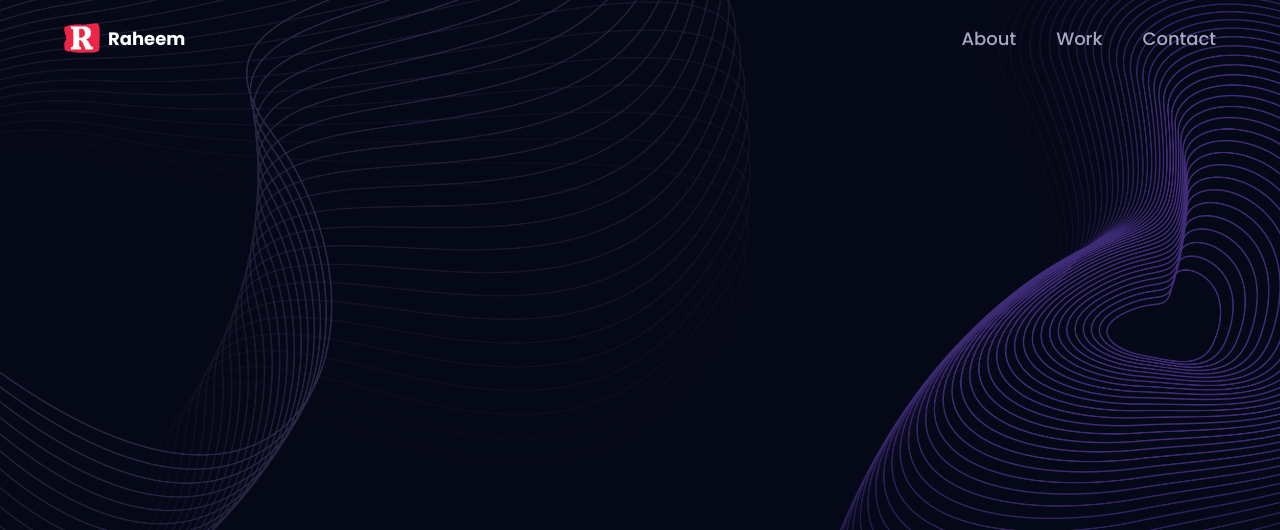
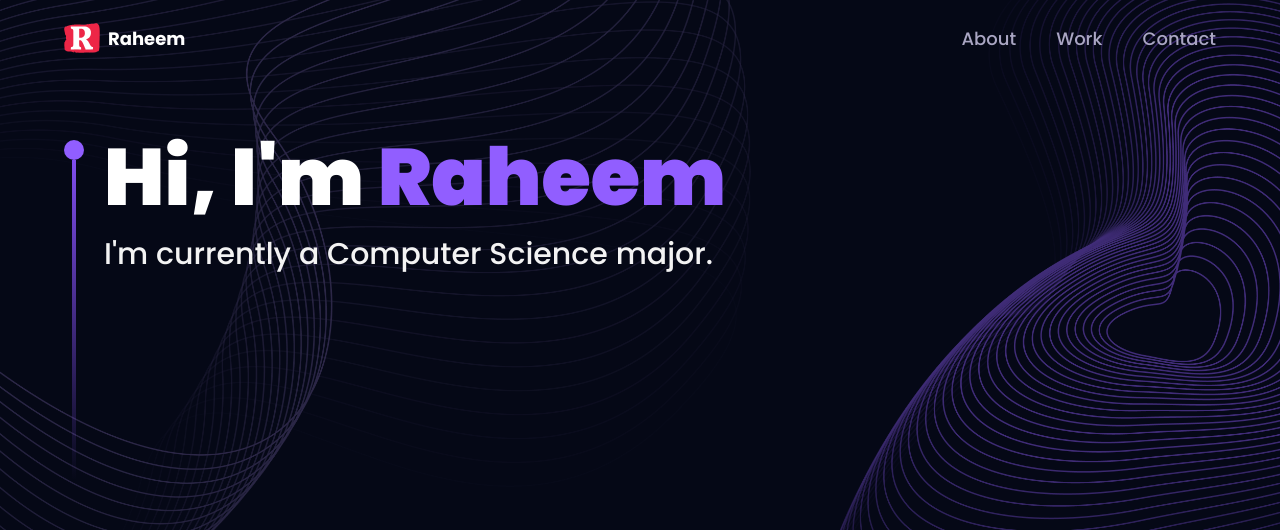
Before and after one commit to raheem6/3d_personal_website, a React (Vite) app: page / in a window 1280 px wide. Shown: the top 530 px of the page. Built offline with nearby package versions, Linux system fonts and the light colour scheme.

Commit message:
working on Hero Section

```diff
--- a/src/components/Hero.jsx
+++ b/src/components/Hero.jsx
@@ -1,17 +1,30 @@
-import {motion} from 'framer-motion';
+import { motion } from "framer-motion";
 
-import {styles} from '../styles'
-import { ComputersCanvas } from './canvas';
+import { styles } from "../styles";
+import { ComputersCanvas } from "./canvas";
 
 const Hero = () => {
   return (
-  <section className="relative w-full h-screen mx-auto">
-    <div className={`${styles.paddingX} absolute inset-0 top-[120px] max-w-7x1 mx-auto flex flex-row items-start gap-5`}>
+    <section className={`relative w-full h-screen mx-auto`}>
+      <div
+        className={`absolute inset-0 top-[120px]  max-w-7xl mx-auto ${styles.paddingX} flex flex-row items-start gap-5`}
+      >
+        <div className='flex flex-col justify-center items-center mt-5'>
+          <div className='w-5 h-5 rounded-full bg-[#915EFF]' />
+          <div className='w-1 sm:h-80 h-40 violet-gradient' />
+        </div>
 
-    </div>
-  </section>
+        <div>
+          <h1 className={`${styles.heroHeadText} text-white`}>
+            Hi, I'm <span className='text-[#915EFF]'>Raheem</span></h1>
+          <p className={`${styles.heroSubText} mt-2 text-white-100`}>
+          I'm currently a Computer Science major.
+          </p>
+        </div>
+      </div>
 
-  )
-}
+    </section>
+  );
+};
 
-export default Hero
+export default Hero;
```
